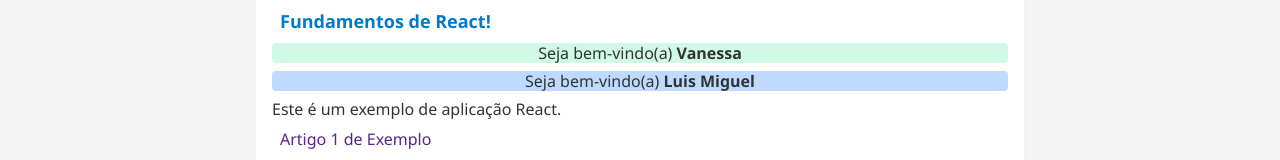
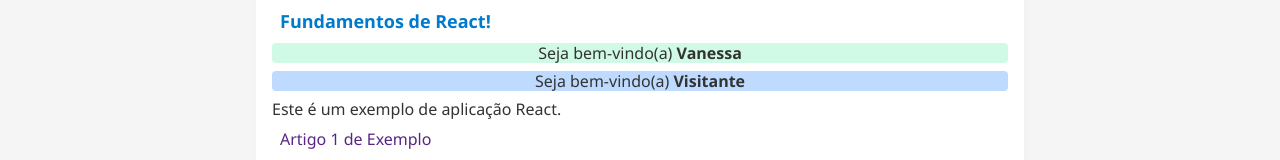
Before and after one commit to VanessaBaldin1/react-fundamentos, a React (Vite) app: page / in a window 1280 px wide. Shown: the part 145-305 px from the top of the page. Built offline with nearby package versions, Linux system fonts and the light colour scheme.

Commit message:
usando props opcionais e valor padrão

```diff
--- a/src/components/Conteudo/Conteudo.tsx
+++ b/src/components/Conteudo/Conteudo.tsx
@@ -13,7 +13,7 @@
       >
         <h2 className="font-bold text-lg">Fundamentos de React!</h2>
         <Saudacao nome="Vanessa" classe="bg-emerald-100" />
-        <Saudacao nome="Luis Miguel" classe="bg-blue-200" />
+        <Saudacao classe="bg-blue-200" />
 
         <p>Este é um exemplo de aplicação React.</p>
 
--- a/src/components/Conteudo/Saudacao.tsx
+++ b/src/components/Conteudo/Saudacao.tsx
@@ -1,10 +1,14 @@
 // Declara um tipo que será usado pelas props do Componente
 type SaudacaoProps = {
-  nome: string;
+  nome?: string; //props opcional
   classe: string;
 };
 
-export default function Saudacao({ nome, classe }: SaudacaoProps) {
+export default function Saudacao({
+  //Caso nome não seja informado (opcional), visitante será usado
+  nome = "Visitante",
+  classe,
+}: SaudacaoProps) {
   return (
     <p className={`my-2 rounded text-center ${classe}`}>
       Seja bem-vindo(a) <b>{nome}</b>
```
